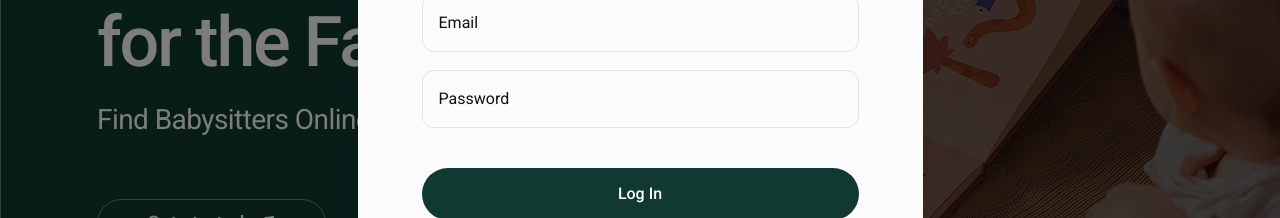
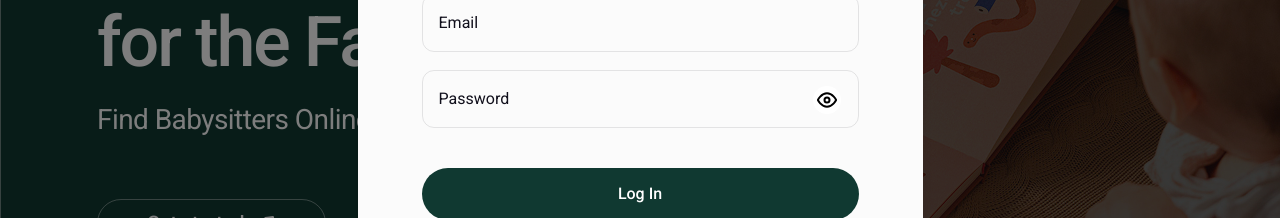
Before and after one commit to BokiiVlad/NannyServies-project, a Next.js app: page / in a window 1280 px wide. Both pictures are taken after a click on the button "Log In". Shown: the part 347-565 px from the top of the page. Built offline with nearby package versions, Linux system fonts and the light colour scheme; no server answers.

Commit message:
add password input svg

```diff
--- a/src/app/components/LoginModal/LoginModal.jsx
+++ b/src/app/components/LoginModal/LoginModal.jsx
@@ -2,6 +2,7 @@
 import { auth } from "../../firebase.js";
 import { signInWithEmailAndPassword } from "firebase/auth";
 import React, { useEffect } from "react";
+import PasswordInput from "../PasswordInput/PasswordInput.jsx";
 
 const LoginModal = ({ onClose }) => {
   useEffect(() => {
@@ -69,13 +70,7 @@ const LoginModal = ({ onClose }) => {
             className="mb-[18px] border border-[rgba(17,16,28,0.1)] rounded-[12px] px-4 py-4 w-full focus:outline-none focus:border-[var(--bg-div)] placeholder:text-[#11101c] placeholder:text-[16px] placeholder:font-normal placeholder:leading-[1.25]"
             required
           />
-          <input
-            name="password"
-            type="password"
-            placeholder="Password"
-            className="mb-10 border border-[rgba(17,16,28,0.1)] rounded-[12px] px-4 py-4 w-full focus:outline-none focus:border-[var(--bg-div)] placeholder:text-[#11101c] placeholder:text-[16px] placeholder:font-normal placeholder:leading-[1.25]"
-            required
-          />
+          <PasswordInput />
           <button
             type="submit"
             className="bg-[#103931] text-white font-medium rounded-[30px] w-full h-[52px] hover:bg-[#0d2b26] transition"
--- /dev/null
+++ b/src/app/components/PasswordInput/PasswordInput.jsx
@@ -0,0 +1,38 @@
+"use client";
+import { useState } from "react";
+
+const PasswordInput = () => {
+  const [showPassword, setShowPassword] = useState(false);
+
+  const togglePassword = () => setShowPassword(!showPassword);
+
+  return (
+    <div className="relative">
+      <input
+        name="password"
+        type={showPassword ? "text" : "password"}
+        placeholder="Password"
+        className="mb-10 border border-[rgba(17,16,28,0.1)] rounded-[12px] px-4 py-4 w-full focus:outline-none focus:border-[var(--bg-div)] placeholder:text-[#11101c] placeholder:text-[16px] placeholder:font-normal placeholder:leading-[1.25] text-black"
+        required
+      />
+
+      <button
+        type="button"
+        onClick={togglePassword}
+        className="absolute right-[18px] top-[16px] right-[18px]  bg-white rounded-full p-1 "
+      >
+        {showPassword ? (
+          <svg width="20" height="20" stroke="black" fill="white">
+            <use href="/icons/sprite.svg#icon-eye-off"></use>
+          </svg>
+        ) : (
+          <svg width="20" height="20" stroke="black" fill="white">
+            <use href="/icons/sprite.svg#icon-eye"></use>
+          </svg>
+        )}
+      </button>
+    </div>
+  );
+};
+
+export default PasswordInput;
--- a/src/app/components/RegisterModal/RegisterModal.jsx
+++ b/src/app/components/RegisterModal/RegisterModal.jsx
@@ -2,6 +2,7 @@
 import { auth } from "../../firebase.js";
 import { createUserWithEmailAndPassword, updateProfile } from "firebase/auth";
 import React, { useEffect } from "react";
+import PasswordInput from "../PasswordInput/PasswordInput.jsx";
 
 const RegisterModal = ({ onClose }) => {
   useEffect(() => {
@@ -79,13 +80,7 @@ const RegisterModal = ({ onClose }) => {
             className="mb-[18px] border border-[rgba(17,16,28,0.1)] rounded-[12px] px-4 py-4 w-full text-[#11101c] focus:outline-none focus:border-[var(--bg-div)] placeholder:text-[rgba(17,16,28,0.6)] placeholder:text-[16px]"
             required
           />
-          <input
-            name="password"
-            type="password"
-            placeholder="Password"
-            className="mb-10 border border-[rgba(17,16,28,0.1)] rounded-[12px] px-4 py-4 w-full text-[#11101c] focus:outline-none focus:border-[var(--bg-div)] placeholder:text-[rgba(17,16,28,0.6)] placeholder:text-[16px]"
-            required
-          />
+          <PasswordInput />
 
           <button
             type="submit"
--- /dev/null
+++ b/src/hooks/useAuth.js
@@ -0,0 +1,22 @@
+"use client";
+import { useEffect, useState } from "react";
+import { onAuthStateChanged, signOut } from "firebase/auth";
+import { auth } from "../app/firebase.js";
+
+export const useAuth = () => {
+    const [user, setUser] = useState(null);
+
+
+    useEffect(() => {
+        const unsubscribe = onAuthStateChanged(auth, (currentUser) => {
+            setUser(currentUser);
+        });
+
+        return () => unsubscribe();
+    }, []);
+
+
+    const logout = () => signOut(auth);
+
+    return { user, logout };
+};
```
